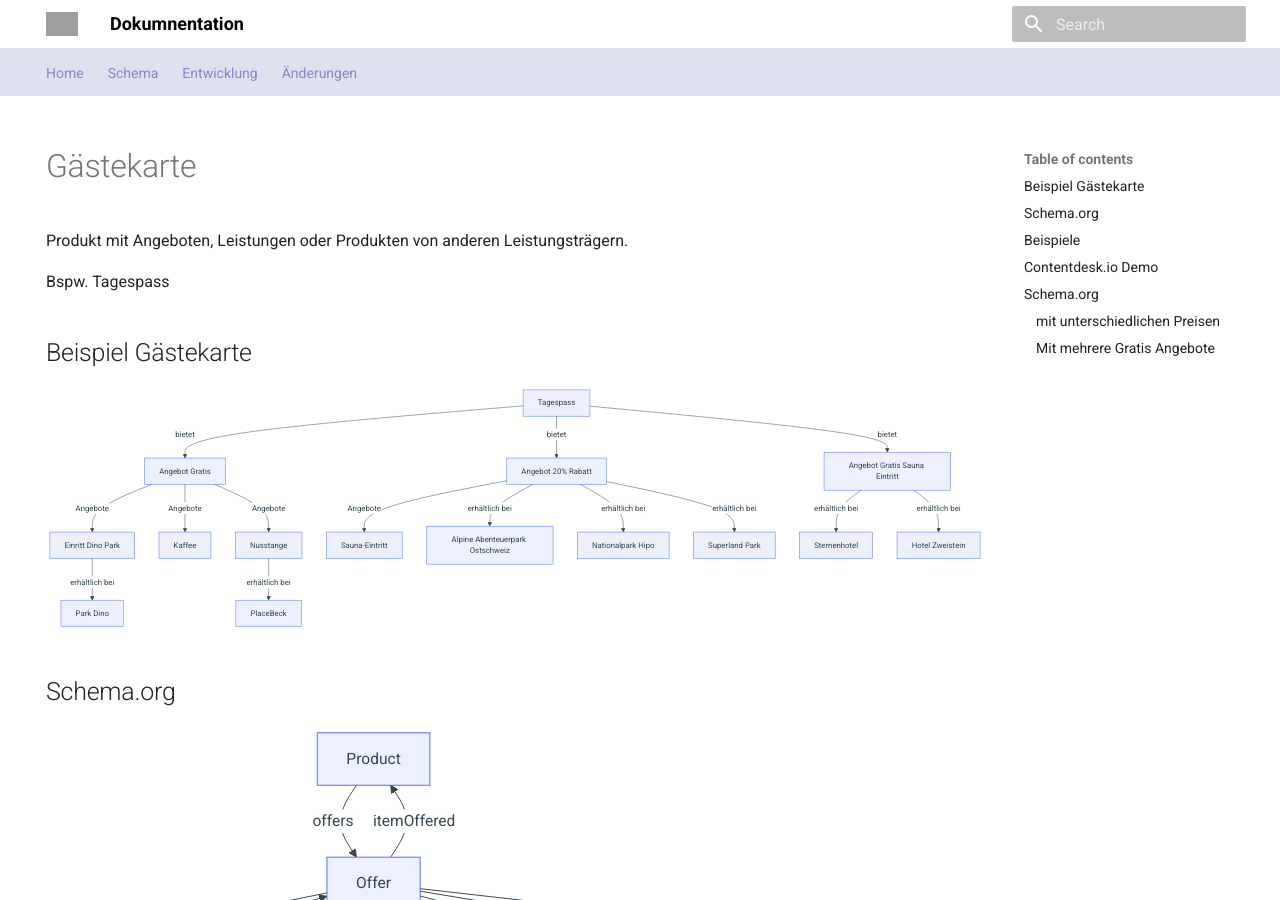
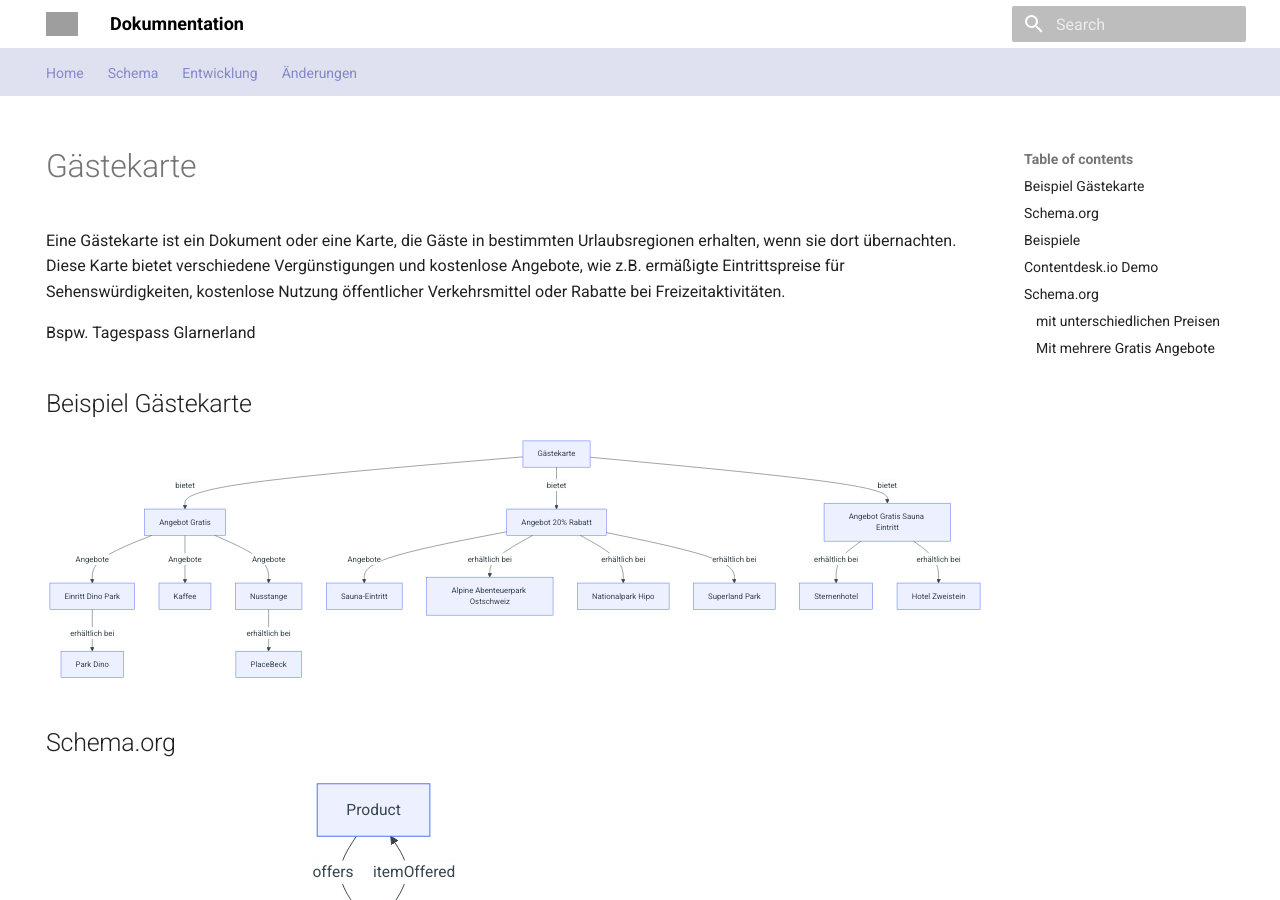
Before and after one commit to tsolenthaler/docs.contentdesk.io, an MkDocs documentation site: the page built from docs/dev/concepts/gaestekarte.md, in a window 1280 px wide and 900 px high. Built offline with MkDocs 1.6.1 and Material for MkDocs 9.7.7, drawn with Linux system fonts in a browser that asks for light colours; grey boxes are pictures that could not be loaded.

````diff
--- a/docs/dev/concepts/gaestekarte.md
+++ b/docs/dev/concepts/gaestekarte.md
@@ -6,16 +6,16 @@
 ---
 # Gästekarte
 
-Produkt mit Angeboten, Leistungen oder Produkten von anderen Leistungsträgern.
+Eine Gästekarte ist ein Dokument oder eine Karte, die Gäste in bestimmten Urlaubsregionen erhalten, wenn sie dort übernachten. Diese Karte bietet verschiedene Vergünstigungen und kostenlose Angebote, wie z.B. ermäßigte Eintrittspreise für Sehenswürdigkeiten, kostenlose Nutzung öffentlicher Verkehrsmittel oder Rabatte bei Freizeitaktivitäten.
 
-Bspw. Tagespass
+Bspw. Tagespass Glarnerland
 
 ## Beispiel Gästekarte
 ``` mermaid
 graph TD
-    Product[Tagespass] -->|bietet|OfferGratis[Angebot Gratis]
-    Product[Tagespass] -->|bietet|Offer20Rabatt[Angebot 20% Rabatt]
-    Product[Tagespass] -->|bietet|OfferSauna[Angebot Gratis Sauna Eintritt]
+    Product[Gästekarte] -->|bietet|OfferGratis[Angebot Gratis]
+    Product -->|bietet|Offer20Rabatt[Angebot 20% Rabatt]
+    Product -->|bietet|OfferSauna[Angebot Gratis Sauna Eintritt]
 
     OfferGratis -->|Angebote| OfferDinoPark["Einritt Dino Park"]
     OfferGratis -->|Angebote| ProductKaffee["Kaffee"]
````
